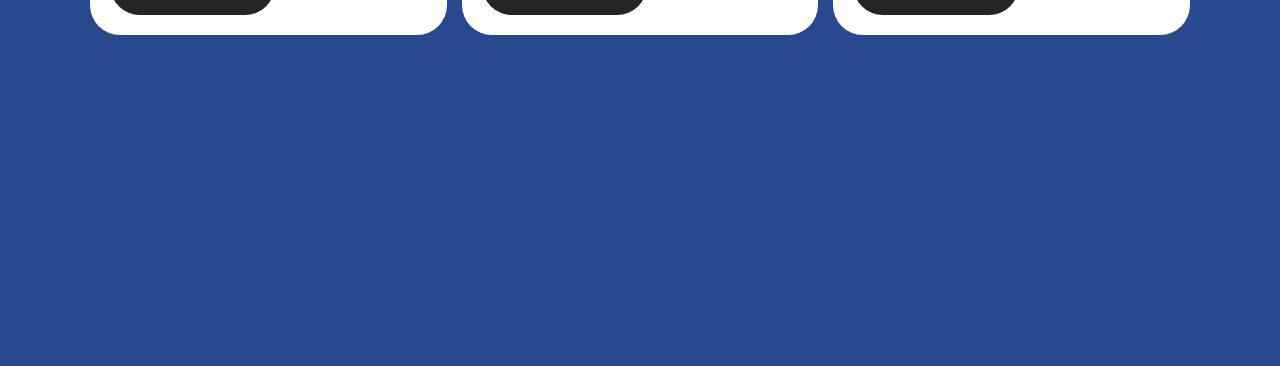
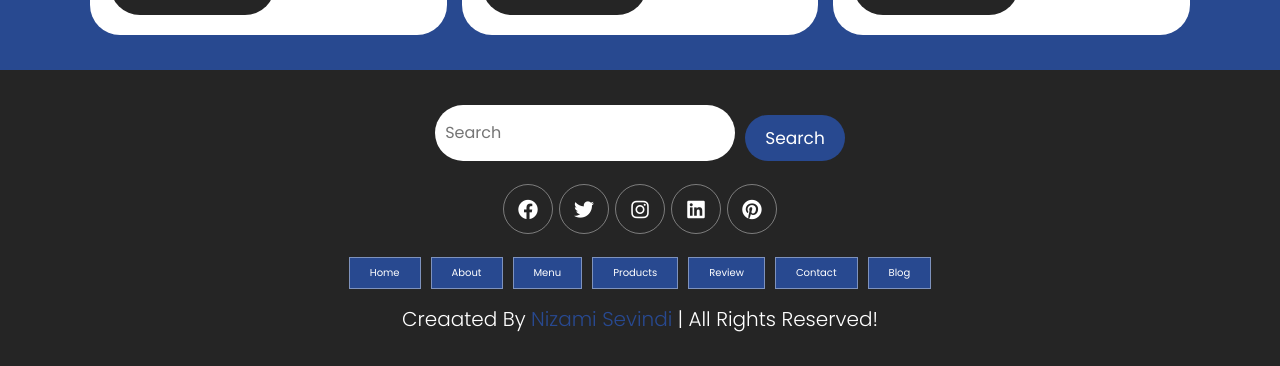
Before and after one commit to Biswajit-Sardar/Front-End-Using-React, a React (Vite) app in the folder component-demonstration/: page / in a window 1280 px wide. Shown: the part 5696-6062 px from the top of the page. Before the commit the page ends 5766 px from the top, so only its background shows below. Built offline with nearby package versions, Linux system fonts and the light colour scheme.

Commit message:
feat: implement Footer component with styles and integrate it into App

```diff
--- a/component-demonstration/src/App.jsx
+++ b/component-demonstration/src/App.jsx
@@ -6,6 +6,7 @@ import About from './components/About/About'
 import Review from './components/Review/Review'
 import Contact from './components/Contact/Contact'
 import Blog from './components/Blog/Blog'
+import Footer from './components/Footer/Footer'
 
 
 
@@ -25,6 +26,7 @@ function App() {
         <Review />
         <Contact />
         <Blog />
+        <Footer />
 
 
       </main>
--- a/component-demonstration/src/components/Footer/Footer.css
+++ b/component-demonstration/src/components/Footer/Footer.css
@@ -0,0 +1,70 @@
+.footer {
+    background-color: var(--black-color);
+    text-align: center;
+}
+
+.footer .search{
+    display: flex;
+    justify-content: center;
+}
+
+.footer .search .search-input{
+    width: 30rem;
+}
+
+.footer .search .btn-primary{
+    background-color: var(--main-color);
+    padding: 1rem 2rem;
+    margin-left: 1rem;
+}
+
+.footer .share{
+    padding: 2rem 0;
+}
+
+.footer .share a{
+    color: #fff;
+    font-size: 2rem;
+    width: 5rem;
+    height: 5rem;
+    line-height: 5rem;
+    border: var(--border);
+    border-radius: 50%;
+    margin: 0.3rem;
+}
+
+
+.footer .share a:hover{
+    background-color: var(--main-color);
+}
+
+.footer .links{
+    display: flex;
+    justify-content: center;
+    flex-wrap: wrap;
+    gap: 1rem;
+}
+
+.footer .links a{
+    background-color: var(--main-color);
+     padding: 0.7rem 2rem;
+     color: #fff;
+     border: var(--border);
+}
+
+.footer .links a:hover{
+    background-color: var(--black-color);
+    opacity: 0.7;
+
+}
+
+.footer .credit{
+    font-size: 2rem;
+    color: #fff;
+    font-weight: 300;
+    padding-top: 1.5rem;
+}
+
+.footer .credit span{
+    color: var(--main-color);
+}
--- a/component-demonstration/src/components/Footer/Footer.jsx
+++ b/component-demonstration/src/components/Footer/Footer.jsx
@@ -1,2 +1,37 @@
-import './Footer'
-import Footer from './../../../../frontend-1/src/components/multiple-components/Footer/Footer';
+import './Footer.css'
+
+
+const Footer = () => {
+    return (
+
+        <section class="footer">
+        <div class="search">
+            <input type="text" class="search-input" placeholder="Search"/>
+            <button class="btn btn-primary">search</button>
+        </div>
+        <div class="share">
+            <a href="#" class="fab fa-facebook"></a>
+            <a href="#" class="fab fa-twitter"></a>
+            <a href="#" class="fab fa-instagram"></a>
+            <a href="#" class="fab fa-linkedin"></a>
+            <a href="#" class="fab fa-pinterest"></a>
+        </div>
+        <div class="links">
+            <a href="#home">home</a>
+            <a href="#about">about</a>
+            <a href="#menu">menu</a>
+            <a href="#products">products</a>
+            <a href="#review">review</a>
+            <a href="#contact">contact</a>
+            <a href="#blog">blog</a>
+        </div>
+        <div class="credit">
+            creaated by <span>Nizami Sevindi</span> | all rights reserved!
+        </div>
+    </section>
+    )
+
+}
+
+
+export default Footer
```
